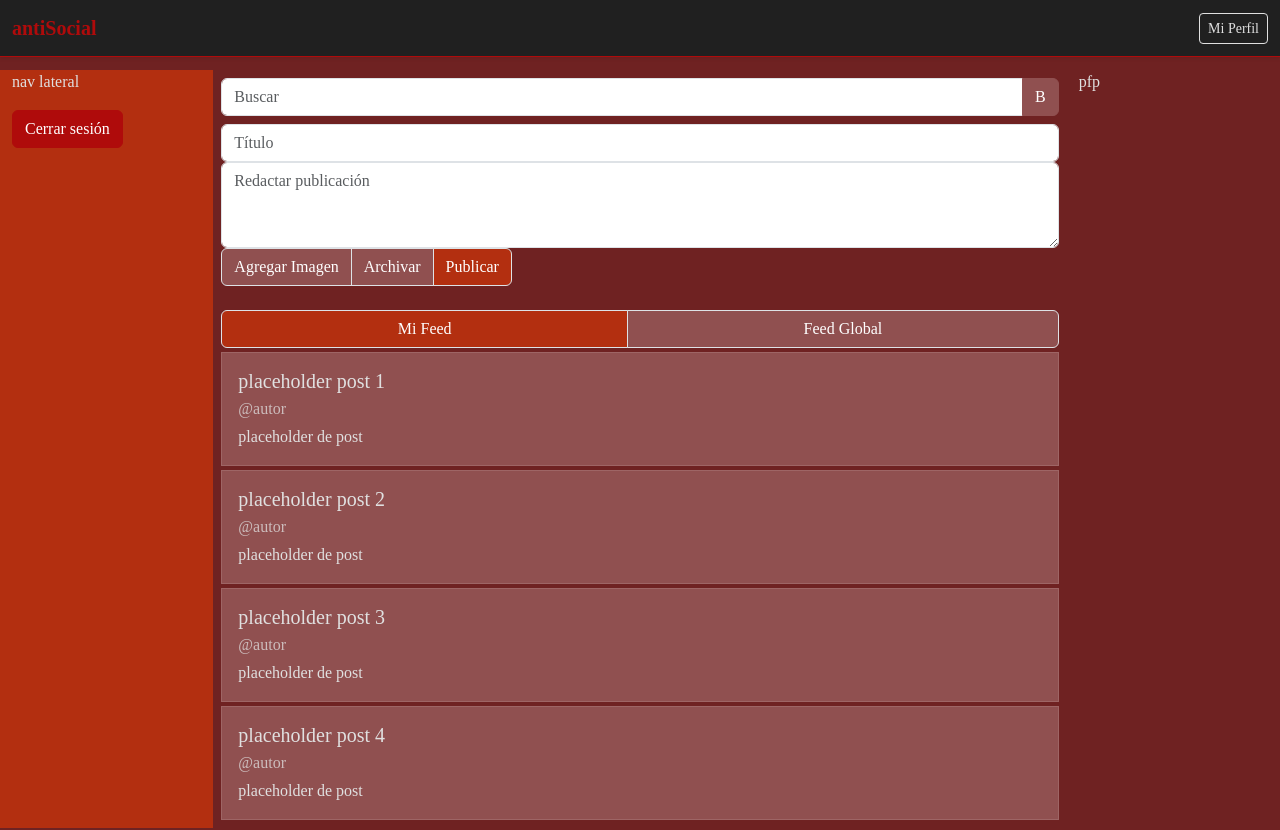
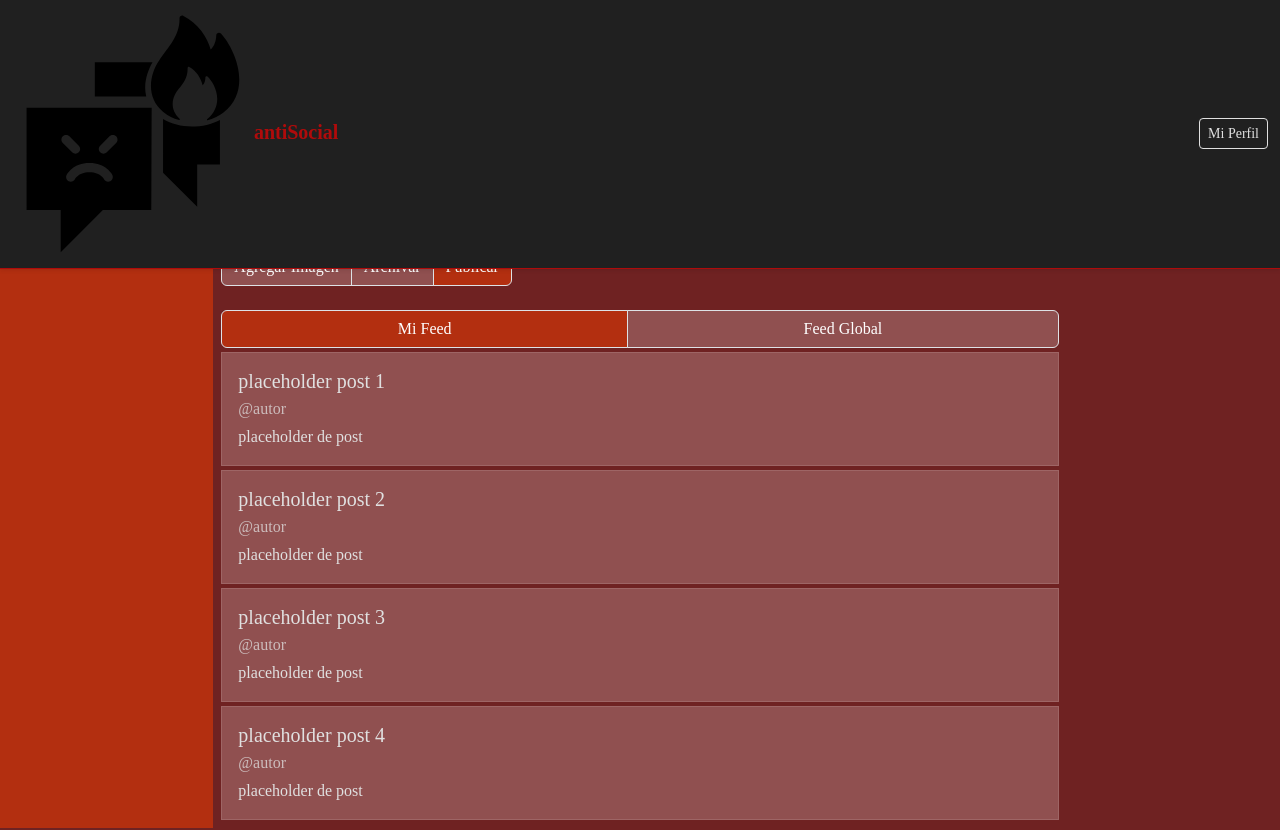
Before and after one commit to LeonardoMuranodev/anti-social-red-unahur-frontend, a React (Vite) app in the folder front/: page / in a window 1280 px wide. Shown: the top 830 px of the page. Built offline with nearby package versions, Linux system fonts and the light colour scheme; sample sign-in values are in the browser's storage; a web font is replaced by a local one.

Commit message:
importacion de svg funcional

```diff
--- a/front/package.json
+++ b/front/package.json
@@ -17,7 +17,8 @@
     "react-dom": "^19.2.7",
     "react-hook-form": "^7.80.0",
     "react-router": "^8.0.1",
-    "react-router-dom": "^7.18.1"
+    "react-router-dom": "^7.18.1",
+    "vite-plugin-svgr": "^5.2.0"
   },
   "devDependencies": {
     "@types/node": "^24.13.2",
--- a/front/src/App.tsx
+++ b/front/src/App.tsx
@@ -1,3 +1,9 @@
+// Source - https://stackoverflow.com/a/77438775
+// Posted by Fox Desert, modified by community. See post 'Timeline' for change history
+// Retrieved 2026-07-01, License - CC BY-SA 4.0
+
+/// <reference types="vite-plugin-svgr/client" />
+
 import { Route, Routes, useLocation } from "react-router";
 import Home from "./pages/Home";
 import Welcome from "./pages/Welcome";
--- a/front/src/pages/Home.tsx
+++ b/front/src/pages/Home.tsx
@@ -8,6 +8,8 @@ import { Button, ButtonGroup, Form, InputGroup, Stack } from 'react-bootstrap';
 import Post from '../components/Post';
 import { AuthContextGlobal } from '../context/AuthContext';
 import Footer from '../components/Footer';
+
+import Logo from '../assets/logo.svg?react';
 
 function Home() {
 
@@ -55,6 +57,7 @@ function Home() {
             href="/"
             className="fw-bold text-danger"
           >
+            <Logo/>
             antiSocial
           </Navbar.Brand>
 
--- a/front/vite.config.ts
+++ b/front/vite.config.ts
@@ -1,8 +1,9 @@
 import { defineConfig } from 'vite'
 import react from '@vitejs/plugin-react'
+import svgr from "vite-plugin-svgr"
 
 export default defineConfig({
-  plugins: [react()],
+  plugins: [react(),svgr()],
   server: {
     watch: {
       usePolling: true, // <--- ESTO ES LO QUE FALTA
```
Also changed, not shown: 1 other file (tests, documents, lock files or other folders).
